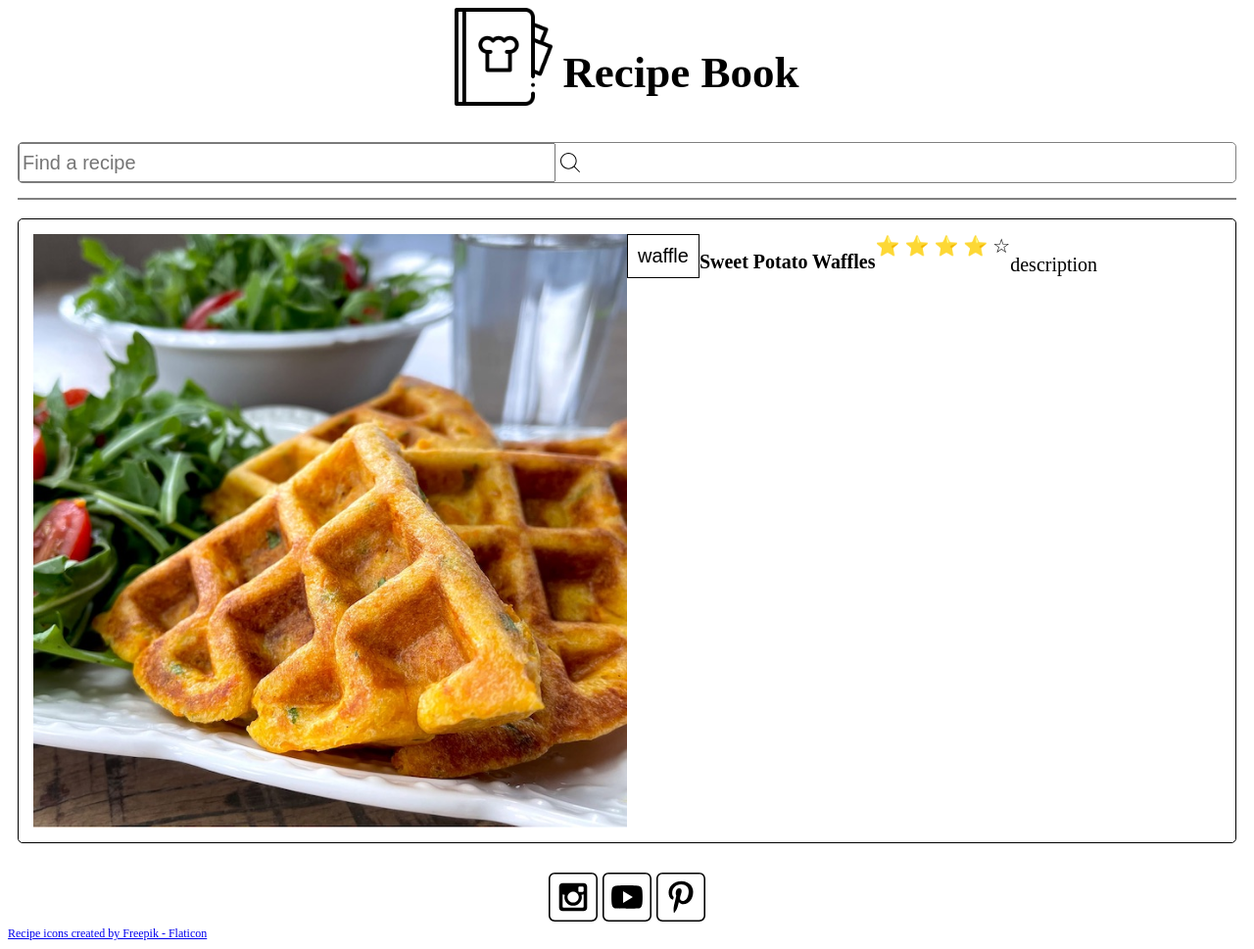
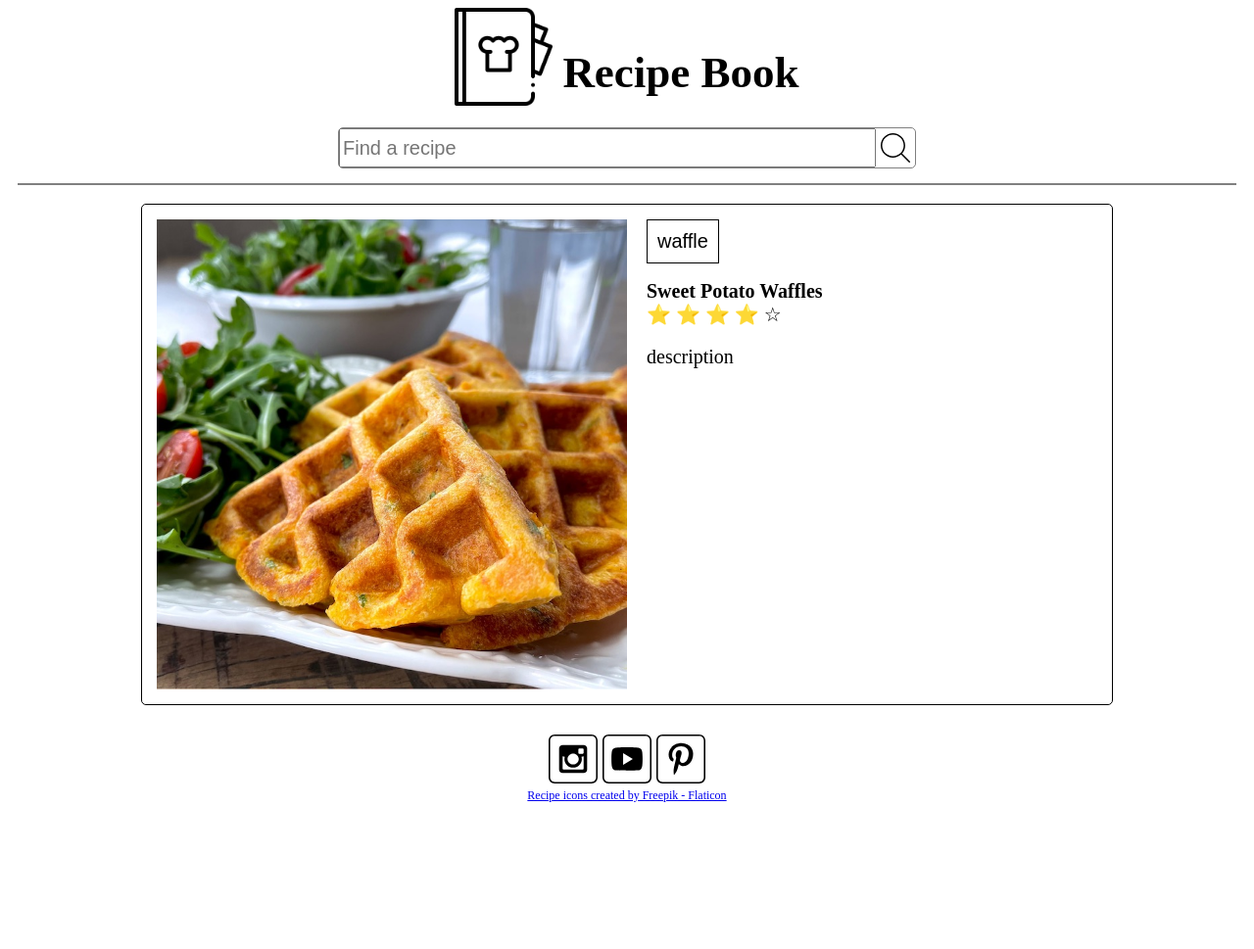
Before and after one commit to BenjGundersen/wdd131, a plain HTML site: page recipes/index.html in a window 1280 px wide. Shown: the whole page at 98% size. After the commit the page ends 828 px from the top, so only its background shows below. Drawn offline with Linux system fonts and the light colour scheme; a web font is replaced by a local one.

Commit message:
part 1 done

```diff
--- a/recipes/index.html
+++ b/recipes/index.html
@@ -4,11 +4,20 @@
     <meta charset="UTF-8">
     <meta name="viewport" content="width=device-width, initial-scale=1.0">
     <title>Recipe Book</title>
+    <meta name="description" content="Collection of recipes that are searchable">
+    <meta name="author" content="BenG">
+    <meta property="og:title" content="Recipe Book">
+    <meta property="og:type" content="website" />
+    <meta property="og:description" content="Collection of recipes that are searchable">
+    <meta property="og:image" content="images/roasted-potatoes.webp">
+    <meta property="og:url" content="https://benjgundersen.github.io/wdd131/recipes/index.html">
+    <meta name="twitter:card" content="summary_large_image">
     <script src="main.js" defer></script>
     <link rel="preconnect" href="https://fonts.googleapis.com">
     <link rel="preconnect" href="https://fonts.gstatic.com" crossorigin>
     <link href="https://fonts.googleapis.com/css2?family=Chela+One&display=swap" rel="stylesheet">
     <link rel="stylesheet" href="recipes.css">
+    <link rel="shortcut icon" href="favicon.png" type="image/x-icon">
 </head>
 <body>
     <header>
@@ -29,6 +38,7 @@
         <div class="recipecontainer">
             <img src="images/sweet-potato-waffle-md.jpg" alt="">
 
+            <div class="recipedetailscontainter">
                 <div class="tagcontainer">
                     <button>waffle</button>
                 </div>
@@ -45,6 +55,8 @@
 
                 <p>description</p>
             </div>
+
+        </div>
     </main>
 
     <footer>
--- a/recipes/recipes.css
+++ b/recipes/recipes.css
@@ -4,6 +4,10 @@
 
 h1, h2 {
     font-family: "Chela One";
+}
+
+img {
+    max-width: 100%;
 }
 
 header {
@@ -28,6 +32,8 @@ header {
 }
 
 .searchbarcontainer {
+    display: flex;
+    flex-flow: row nowrap;
     border-bottom: 2px solid gray;
     margin-bottom: 10px;
     margin-left: 10px;
@@ -47,11 +53,9 @@ header {
 }
 
 #searchbar {
-    width: 16em;
+    flex: auto
 }
-
 .searchicon {
-    width: 1em;
     margin: 5px;
 }
 
@@ -72,6 +76,7 @@ header {
     padding: 10px;
 }
 
+
 h2 {
     margin-bottom: 0;
 }
@@ -90,20 +95,17 @@ h2 {
 
 .iconattribution {
     font-size: 0.6em;
-    /*padding-left: 90px;*/
-    display: flex;
-    flex-direction: row;
-    align-items: center;
-}
-
-
-img {
-    max-width: 100%;
+    display: block;
+    text-align: center;
 }
 
 @media screen and (max-width: 600px){
     .recipecontainer p {
         display: none;
+    }
+
+    .recipecontainer img {
+        margin-bottom: 20px;
     }
 }
 
@@ -118,24 +120,36 @@ img {
 
     .recipecontainer img {
         width: 50%;
+        object-fit: cover;
+        margin-right: 20px;
     }
 
-    .tagcontainer {
-
-    }
-
-    h2 {
-    }
-
-    .rating {
-
+    .recipedetailscontainer {
+        display: flex;
+        flex-direction: column;
     }
 
     .recipecontainer p {
         display: block;
     }
+}
 
-    #searchbar {
-        width: 27em;
+@media screen and (min-width: 960px){
+    .search {
+        max-width: 960px;
+        margin: 0 auto;
+        margin-bottom: 15px
+    }
+
+    .recipecontainer {
+        flex-flow: row wrap;
+        max-width: 960px;
+        margin: 0 auto;
+    }
+
+    .recipecontainer img {
+        width: 50%;
+        object-fit: cover;
+        margin-right: 20px;
     }
 }
```
Also changed, not shown: recipes/favicon.png (added). Lines whose indentation alone changed are shown as unchanged.
